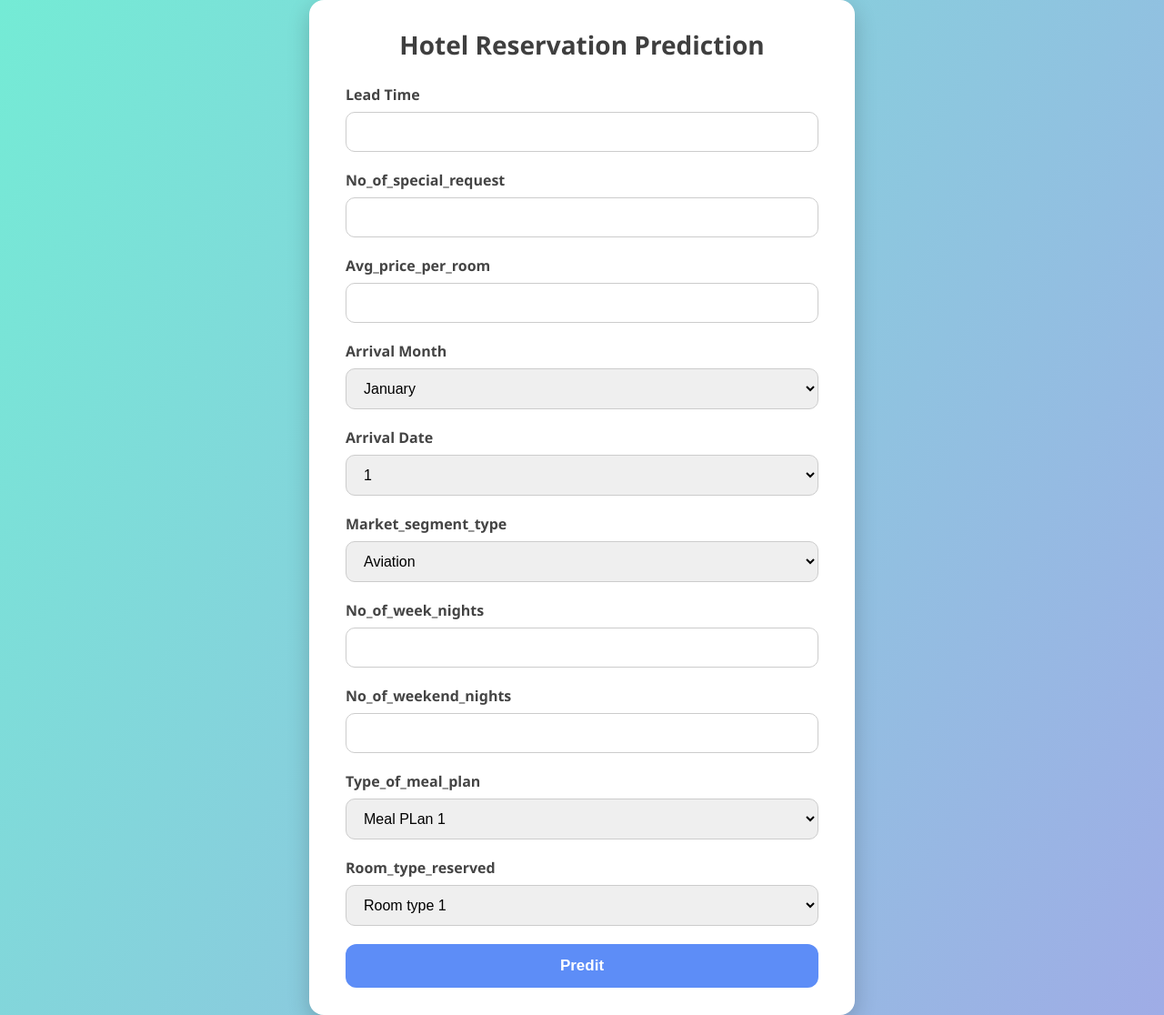
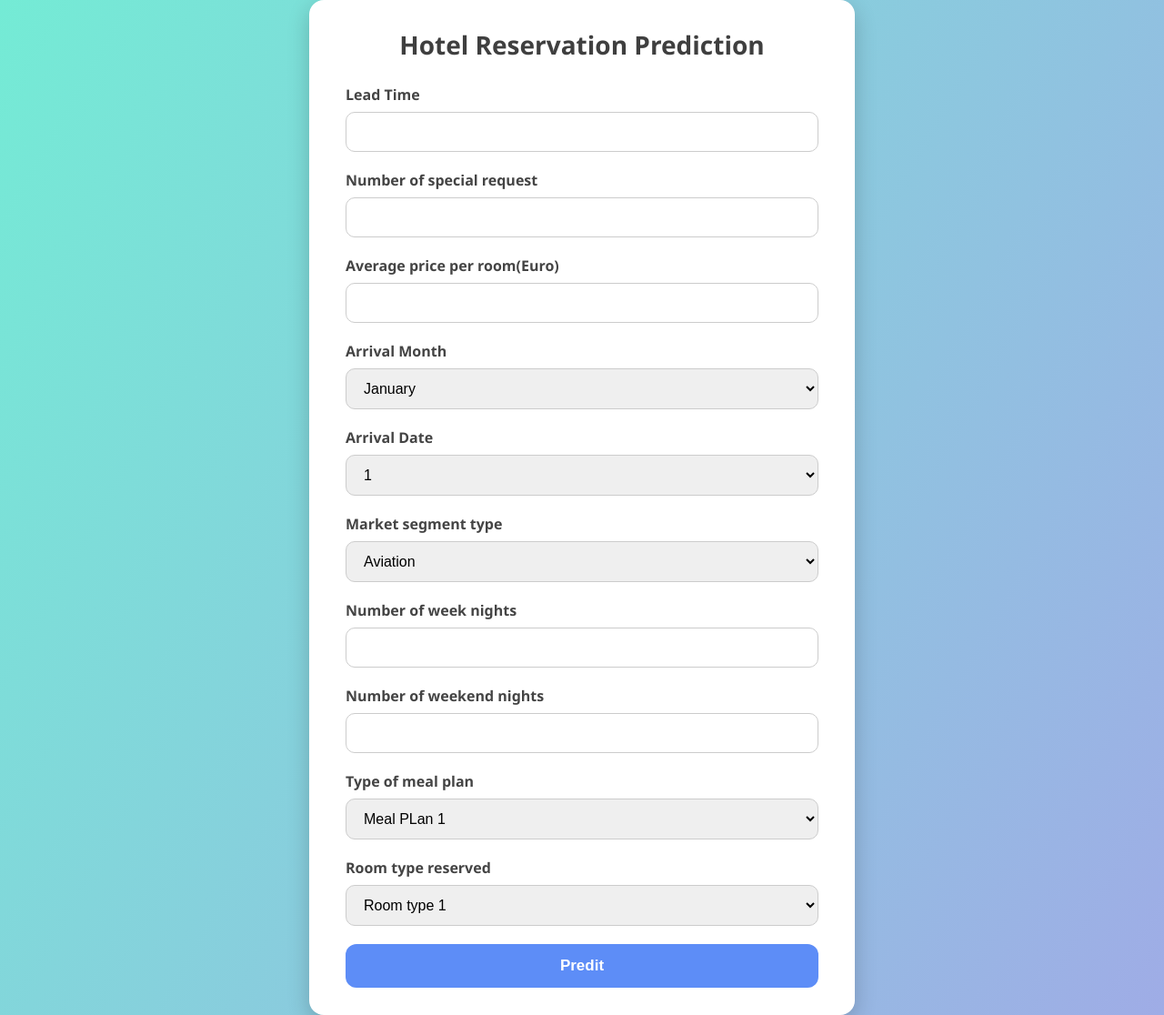
Before and after one commit to MinKhantNaing1999/Hotel-Reservation-Cancellation-Prediction, a Flask app: page / in a window 1280 px wide. Shown: the whole page at 91% size. Run offline with Flask 3, Linux system fonts and the light colour scheme; parts of the project's set-up code (start-up, migrations or seed data) failed here and were passed over.

Commit message:
Ui change

```diff
--- a/templates/index.html
+++ b/templates/index.html
@@ -18,12 +18,12 @@
             </div>
 
             <div class="form-group">
-                <label for="no_of_special_request">No_of_special_request</label>
+                <label for="no_of_special_request">Number of special request</label>
                 <input type="number" id="no_of_special_request" name="no_of_special_request" required>
             </div>
 
             <div class="form-group">
-                <label for="avg_price_per_room">Avg_price_per_room</label>
+                <label for="avg_price_per_room">Average price per room(Euro)</label>
                 <input type="number" id="avg_price_per_room" name="avg_price_per_room" required>
             </div>
 
@@ -83,7 +83,7 @@
             </div>
 
             <div class="form-group">
-                <label for="market_segment_type">Market_segment_type</label>
+                <label for="market_segment_type">Market segment type</label>
                 <select id="market_segment_type" name="market_segment_type" required>
                     <option value="0">Aviation</option>
                     <option value="1">Complimentary</option>
@@ -94,17 +94,17 @@
             </div>
 
             <div class="form-group">
-                <label for="no_of_week_nights">No_of_week_nights</label>
+                <label for="no_of_week_nights">Number of week nights</label>
                 <input type="number" id="no_of_week_nights" name="no_of_week_nights" required>
             </div>
 
             <div class="form-group">
-                <label for="no_of_weekend_nights">No_of_weekend_nights</label>
+                <label for="no_of_weekend_nights">Number of weekend nights</label>
                 <input type="number" id="no_of_weekend_nights" name="no_of_weekend_nights" required>
             </div>
 
             <div class="form-group">
-                <label for="type_of_meal_plan">Type_of_meal_plan</label>
+                <label for="type_of_meal_plan">Type of meal plan</label>
                 <select id="type_of_meal_plan" name="type_of_meal_plan" required>
                     <option value="0">Meal PLan 1</option>
                     <option value="1">Meal Plan 2</option>
@@ -114,7 +114,7 @@
             </div>
 
             <div class="form-group">
-                <label for="room_type_reserved">Room_type_reserved</label>
+                <label for="room_type_reserved">Room type reserved</label>
                 <select id="room_type_reserved" name="room_type_reserved" required>
                     <option value="0">Room type 1</option>
                     <option value="1">Room Type 2</option>
```
Also changed, not shown: 3 other files.
